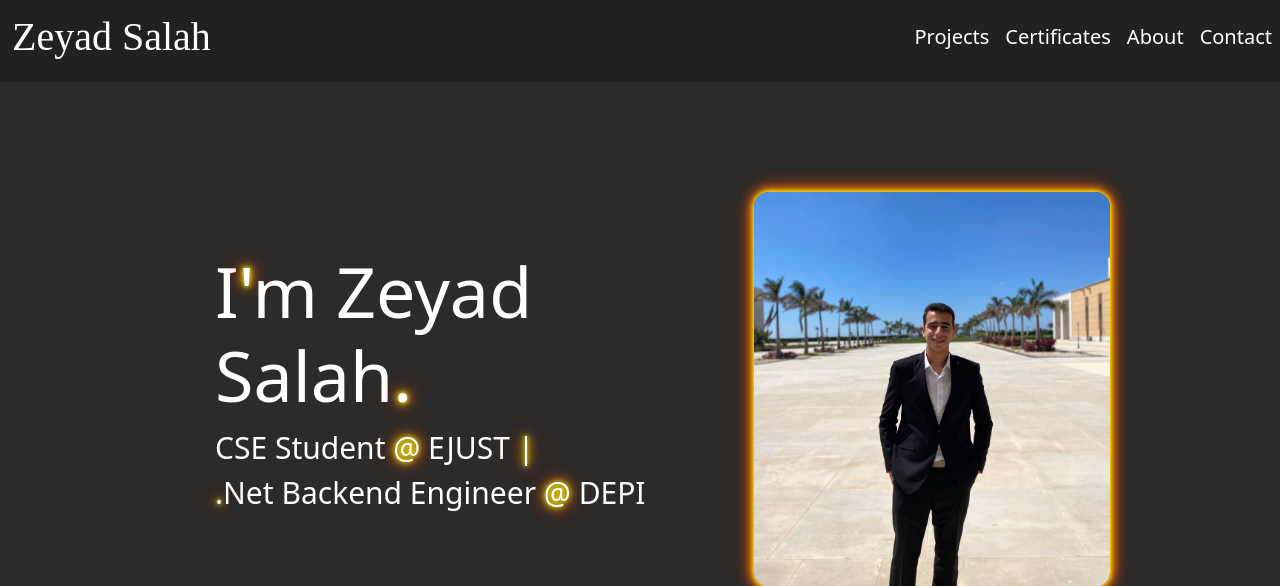
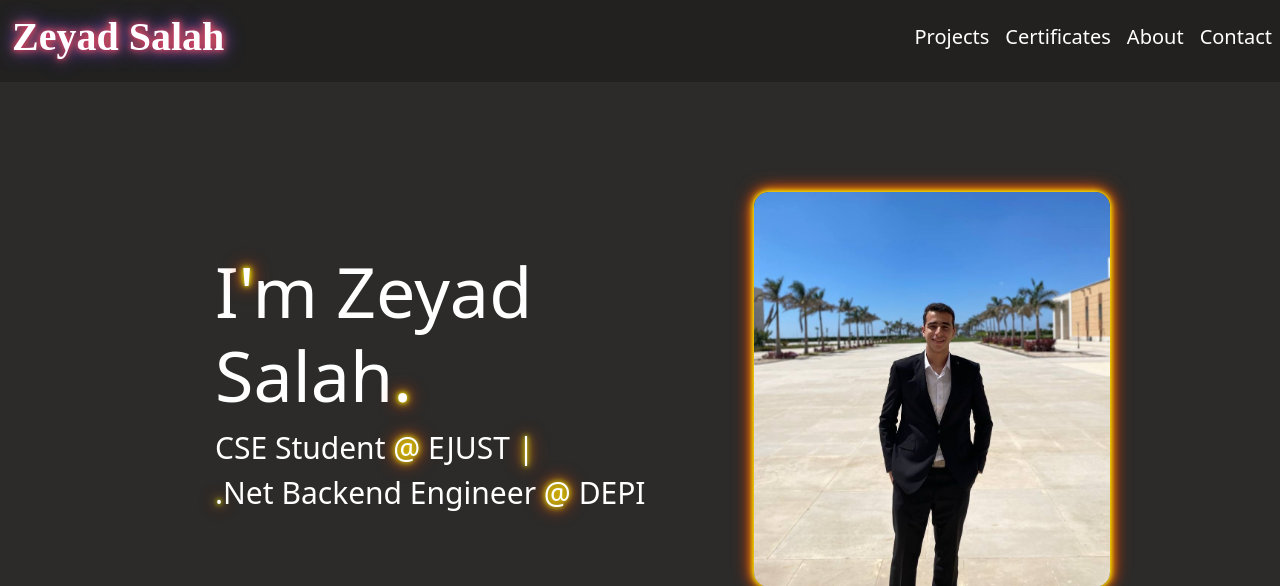
Before and after one commit to zeyadsalah22/Portfolio, a Django app: page / in a window 1280 px wide. Shown: the top 586 px of the page. Run offline with Django 3.2, Linux system fonts and the light colour scheme; some libraries are stand-ins or nearby versions; some web fonts are replaced.

Commit message:
Update styles.css

```diff
--- a/Portfolio/static/portfolio/styles.css
+++ b/Portfolio/static/portfolio/styles.css
@@ -25,8 +25,11 @@ nav{
 }
 
 .name{
+    font-family: OstrichSans-Bold;
+    font-weight: bold;
     font-style: normal;
     color:white;
+    text-shadow: 0 0 5px #d62976, 0 0 10px #fa7e1e , 0 0 15px #962fbf, 0 0 20px #4f5bd5;
 }
 
 
```
